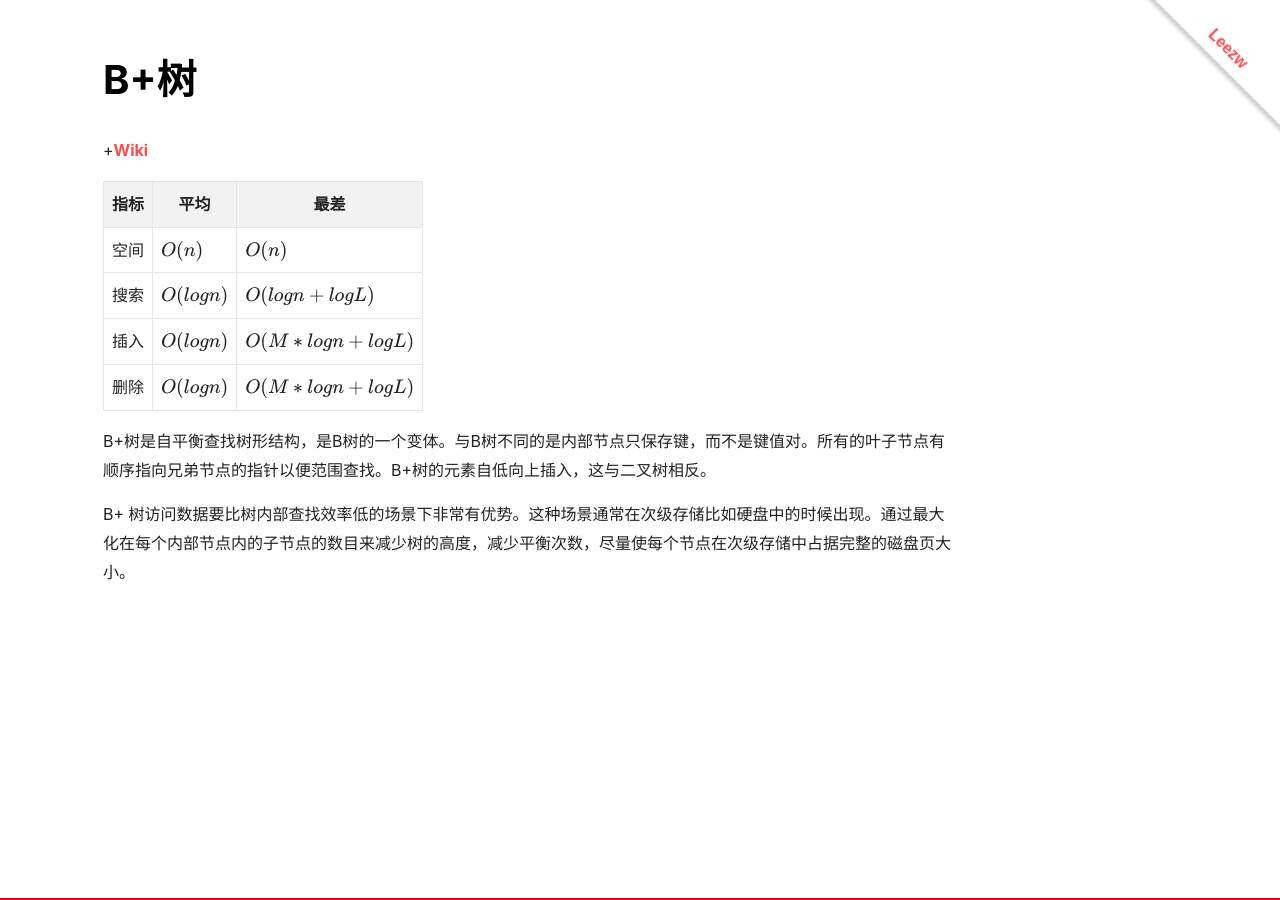
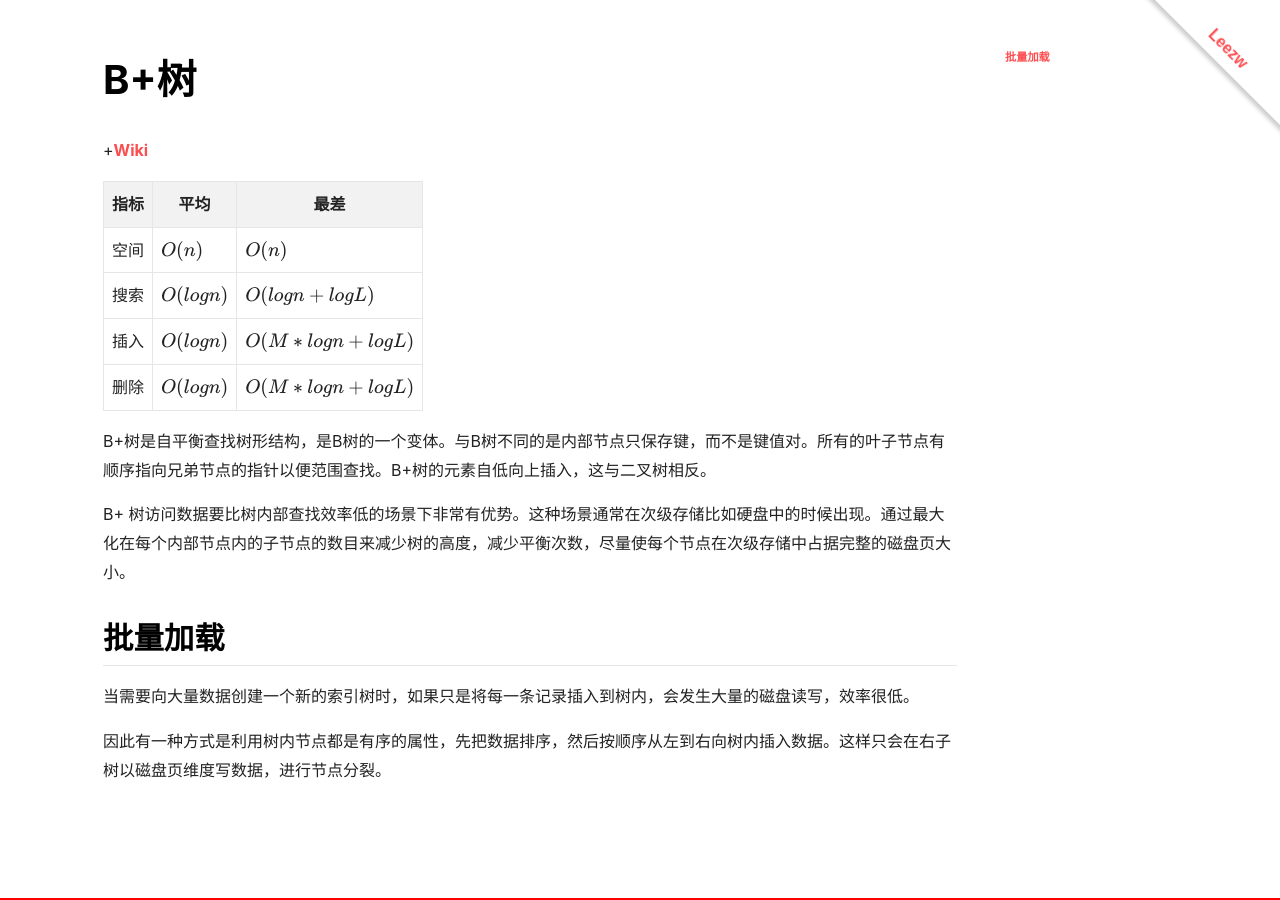
Before and after one commit to quantum-li/quantum-li.github.io, a Jekyll site: the page built from _article/2021-08-10-bplus-tree.md, in a window 1280 px wide. Built offline with Jekyll 4.4.1, drawn with Linux system fonts in a browser that asks for light colours; nearby versions of some CDN libraries; formulas are drawn with MathJax 3; a script that is not in the unit is left out.

Commit message:
2021-08-17 17:44:10

```diff
--- a/_article/2021-08-10-bplus-tree.md
+++ b/_article/2021-08-10-bplus-tree.md
@@ -20,3 +20,9 @@ excerpt: B+树是自平衡查找树形结构，是B树的一个变体。与B树
 B+树是自平衡查找树形结构，是B树的一个变体。与B树不同的是内部节点只保存键，而不是键值对。所有的叶子节点有顺序指向兄弟节点的指针以便范围查找。B+树的元素自低向上插入，这与二叉树相反。
 
 B+ 树访问数据要比树内部查找效率低的场景下非常有优势。这种场景通常在次级存储比如硬盘中的时候出现。通过最大化在每个内部节点内的子节点的数目来减少树的高度，减少平衡次数，尽量使每个节点在次级存储中占据完整的磁盘页大小。
+
+## 批量加载
+
+当需要向大量数据创建一个新的索引树时，如果只是将每一条记录插入到树内，会发生大量的磁盘读写，效率很低。
+
+因此有一种方式是利用树内节点都是有序的属性，先把数据排序，然后按顺序从左到右向树内插入数据。这样只会在右子树以磁盘页维度写数据，进行节点分裂。
```
Also changed, not shown: _article/2021-08-10-b-tree.md (+1 -1 lines).
